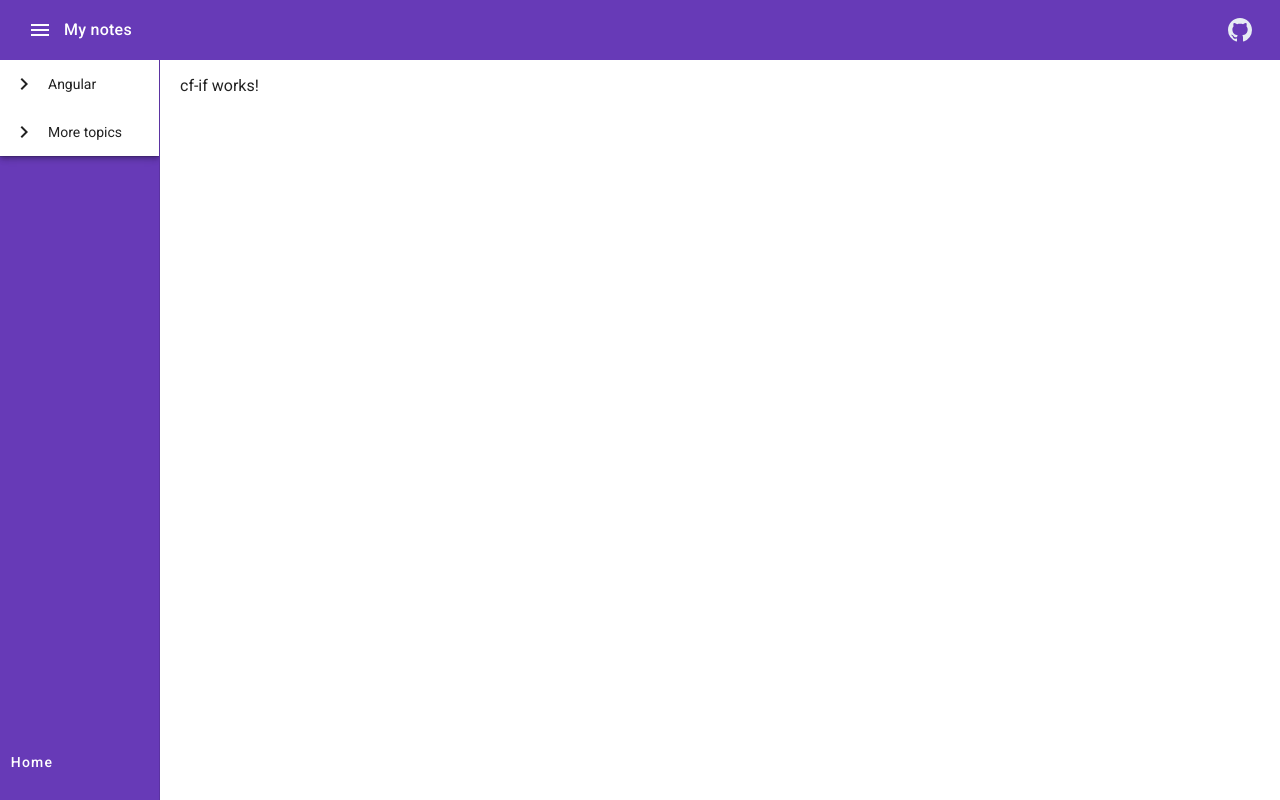
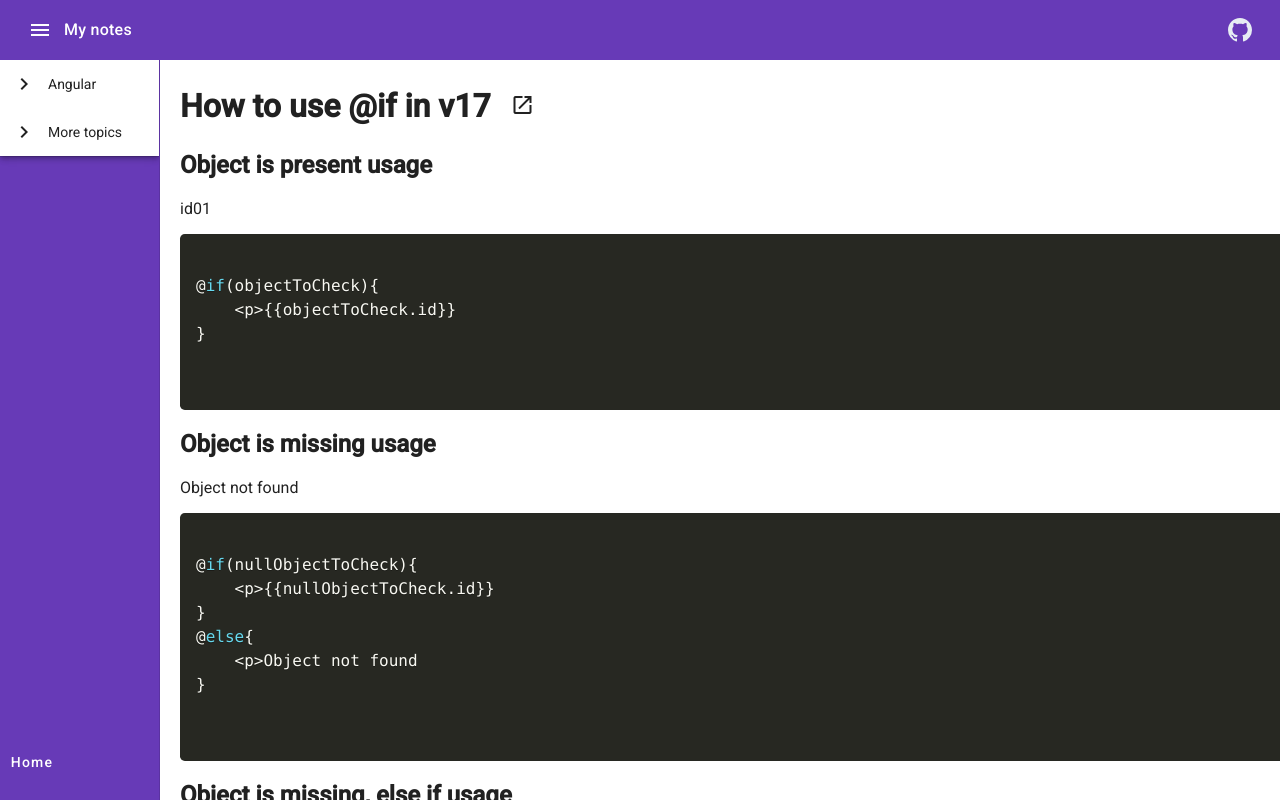
Before and after one commit to tomisko01/my-demo-platform, an Angular app: page /angular/cfIf in a window 1280 px wide. Built offline with nearby package versions, Linux system fonts and the light colour scheme.

Commit message:
topic: angular - cf if implementation

```diff
--- a/src/app/components/topics/angular/control-flow/cf-if/cf-if.component.html
+++ b/src/app/components/topics/angular/control-flow/cf-if/cf-if.component.html
@@ -1 +1,50 @@
-<p>cf-if works!</p>
+<h1>How to use &#64;if in v17
+  <button mat-icon-button
+          (click)="openGithubLink()"
+          aria-label="Open source code">
+    <mat-icon>open_in_new</mat-icon>
+  </button>
+</h1>
+
+<h2>Object is present usage</h2>
+@if(objectToCheck){
+  <p>{{objectToCheck.id}}
+}
+
+<pre>
+      <code class="language-ts">
+{{ifCode}}
+      </code>
+    </pre>
+
+
+<h2>Object is missing usage</h2>
+@if(nullObjectToCheck){
+  <p>{{nullObjectToCheck.id}}
+}
+@else{
+<p>Object not found</p>
+}
+
+<pre>
+      <code class="language-ts">
+{{elseCode}}
+      </code>
+    </pre>
+
+<h2>Object is missing, else if usage</h2>
+@if(nullObjectToCheck){
+  <p>{{nullObjectToCheck.id}}
+}
+@else if(objectToCheck){
+  <p>Object found with id: {{objectToCheck.id}}</p>
+}
+@else{
+  <p>Object not found</p>
+}
+
+<pre>
+      <code class="language-ts">
+{{elseIfCode}}
+      </code>
+    </pre>
--- a/src/app/components/topics/angular/control-flow/cf-if/cf-if.component.ts
+++ b/src/app/components/topics/angular/control-flow/cf-if/cf-if.component.ts
@@ -1,10 +1,54 @@
-import { Component } from '@angular/core';
+import {AfterViewChecked, Component} from '@angular/core';
+import {HighlightService} from "@service/HighlightService";
 
 @Component({
   selector: 'app-cf-if',
   templateUrl: './cf-if.component.html',
   styleUrl: './cf-if.component.css'
 })
-export class CfIfComponent {
+export class CfIfComponent implements AfterViewChecked{
+  githubLink: string = "https://github.com/tomisko01/my-demo-platform/blob/main/src/app/components/topics/angular/control-flow/cf-if/cf-if.component.ts";
+  highlighted: boolean = false
 
+  nullObjectToCheck: any = null;
+
+  objectToCheck: any = {
+    id: "id01"
+  };
+
+  ifCode: string =`@if(objectToCheck){
+    <p>{{objectToCheck.id}}
+}`;
+
+  elseCode: string = `@if(nullObjectToCheck){
+    <p>{{nullObjectToCheck.id}}
 }
+@else{
+    <p>Object not found
+}`;
+
+  elseIfCode: string = `@if(nullObjectToCheck){
+    <p>{{nullObjectToCheck.id}}
+}
+@else if(objectToCheck){
+    <p>Object found with id: {{objectToCheck.id}}
+}
+@else{
+    <p>Object not found
+}`;
+
+  constructor(private highlightService: HighlightService
+  ) {
+  }
+
+  ngAfterViewChecked(): void {
+    if (!this.highlighted) {
+      this.highlightService.highlightAll();
+      this.highlighted = true;
+    }
+  }
+
+  openGithubLink(): void {
+    window.open(this.githubLink);
+  }
+}
```
